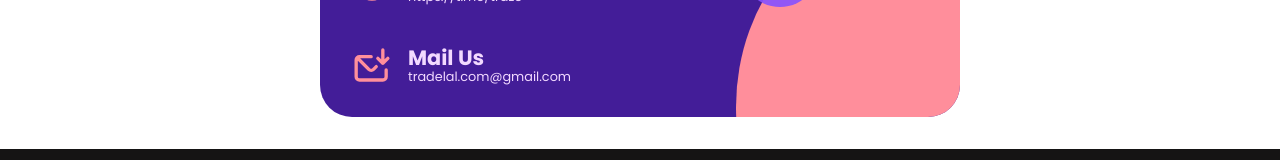
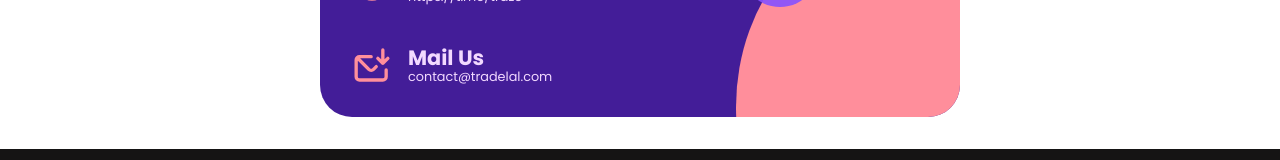
Before and after one commit to Tradelal/DEMO_CLIENT, a React (Vite) app: page /contact in a window 1280 px wide. Shown: the part 373-533 px from the top of the page. Built offline with nearby package versions, Linux system fonts and the light colour scheme.

Commit message:
Update Contact.jsx

```diff
--- a/src/pages/Contact/Contact.jsx
+++ b/src/pages/Contact/Contact.jsx
@@ -35,7 +35,7 @@ const Contact = () => {
                             <UilEnvelopeDownload className="footer_icon contact" />
                             <div className="inner_div new_contact">
                                 <p className="bold">Mail Us</p>
-                                <p className="number" style={{ color: "#f2d9ff", fontSize: "0.8rem" }}>tradelal.com@gmail.com</p>
+                                <p className="number" style={{ color: "#f2d9ff", fontSize: "0.8rem" }}>contact@tradelal.com</p>
                             </div>
                         </div>
                     </div>
```
